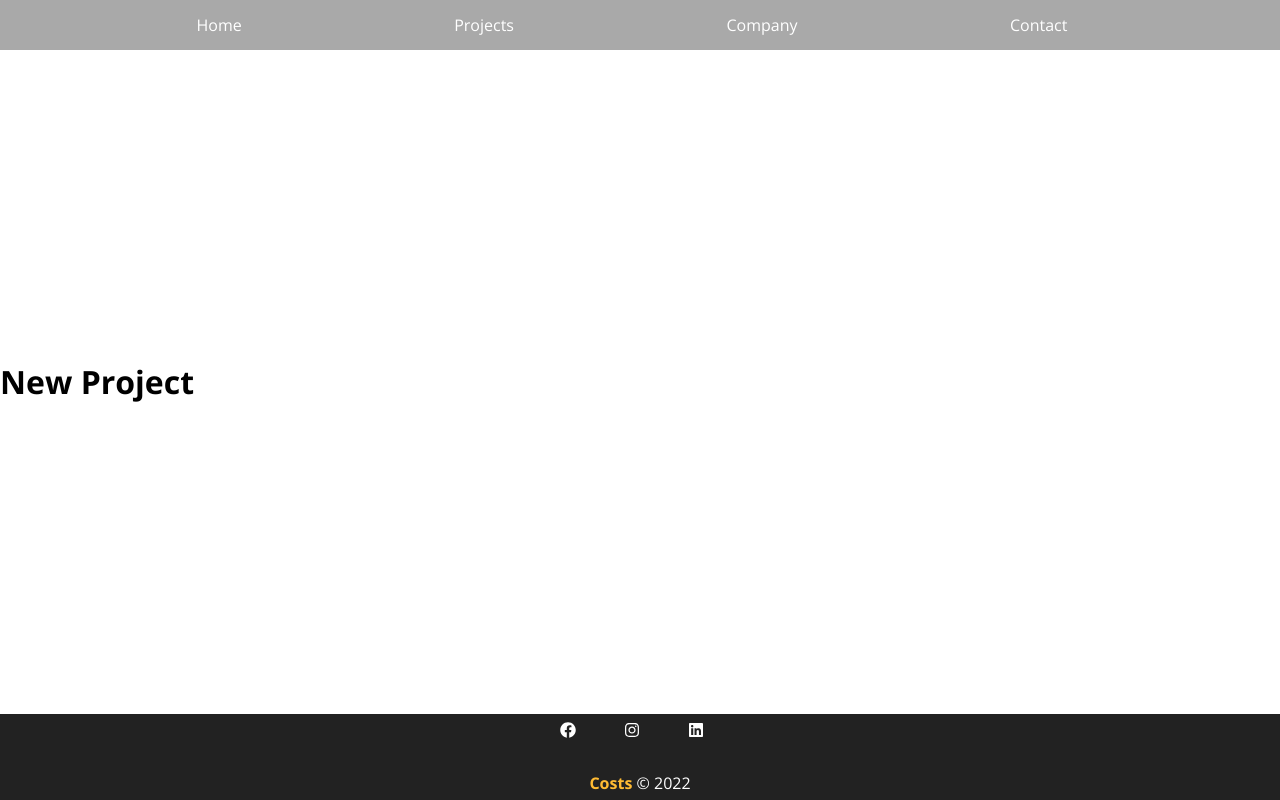
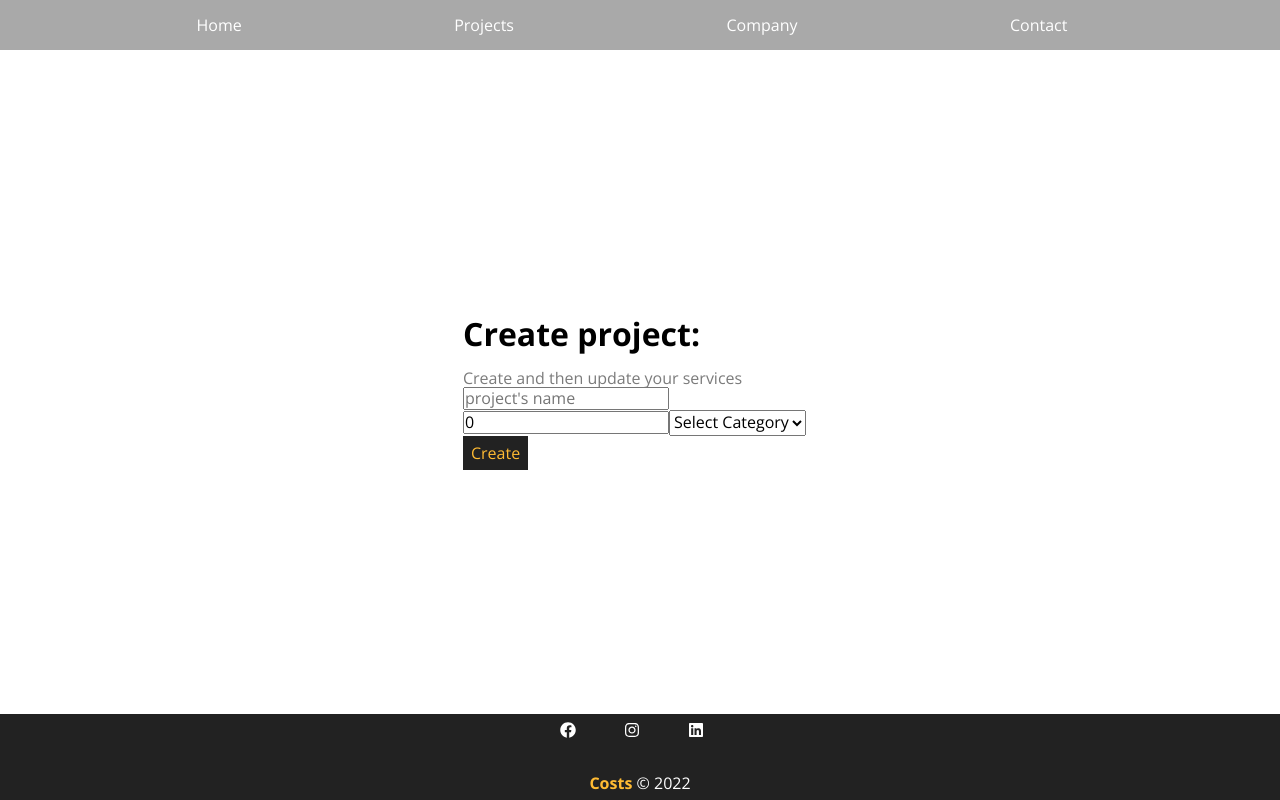
Before and after one commit to jpviegas/costs, a React (Vite) app: page /newproject in a window 1280 px wide. Built offline with nearby package versions, Linux system fonts and the light colour scheme.

Commit message:
feat: form

```diff
--- /dev/null
+++ b/src/components/project/ProjectForm.css
@@ -0,0 +1,6 @@
+.btn-create {
+  background-color: #222;
+  border: none;
+  color: #fb3;
+  padding: .5em;
+}
--- /dev/null
+++ b/src/components/project/ProjectForm.jsx
@@ -0,0 +1,20 @@
+import './ProjectForm.css';
+
+function ProjectForm() {
+  return (
+    <form className="project-form">
+      <input type="text" placeholder="project's name" />
+      <input type="number" placeholder="total" defaultValue={0} min={0} />
+      <select name="category-id" id="">
+        <option disabled selected value="select">
+          Select Category
+        </option>
+      </select>
+      <button className="btn-create" type="submit">
+        Create
+      </button>
+    </form>
+  );
+}
+
+export default ProjectForm;
--- a/src/main.css
+++ b/src/main.css
@@ -7,13 +7,12 @@
 
 html,
 body,
-#root {
-  background-color: #fff;
+#root,
+.app {
   height: 100%;
 }
 
 .app {
-  height: 100%;
   display: flex;
   flex-direction: column;
   justify-content: space-between;
--- /dev/null
+++ b/src/pages/NewProject/NewProject.css
@@ -0,0 +1,13 @@
+.new-project {
+  width: 450px;
+  margin: 0 auto;
+  padding: 3em;
+}
+
+.new-project h1 {
+  margin-bottom: .5em;
+}
+
+.new-project p {
+  color: #7b7b7b;
+}
--- a/src/pages/NewProject/NewProject.jsx
+++ b/src/pages/NewProject/NewProject.jsx
@@ -1,7 +1,12 @@
+import ProjectForm from '../../components/project/ProjectForm';
+import './NewProject.css';
+
 function NewProject() {
   return (
     <main className="new-project">
-      <h1>New Project</h1>
+      <h1>Create project:</h1>
+      <p>Create and then update your services</p>
+      <ProjectForm />
     </main>
   );
 }
```
